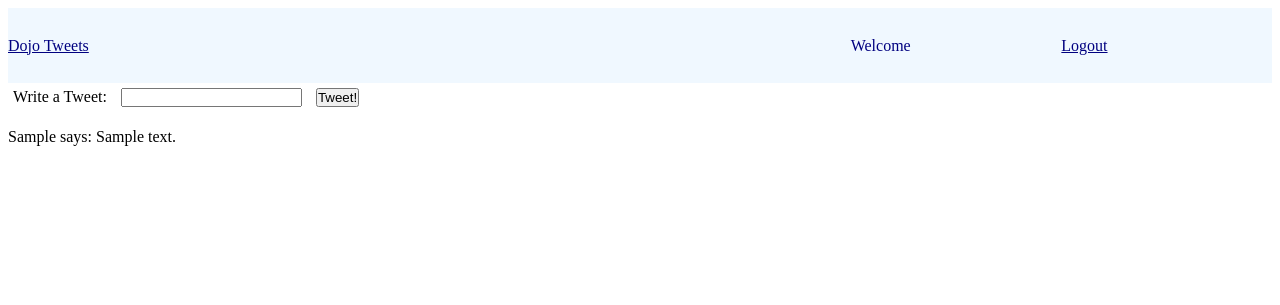
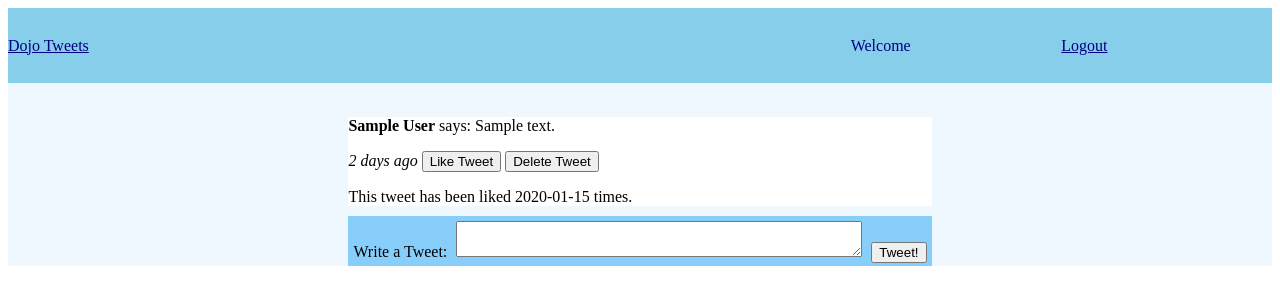
Before and after one commit to nrseals/Coding_Projects, a Flask app: template Python_Projects/flask.projects/dojo_tweets/templates/tweets.html in a window 1280 px wide. Shown: the top 305 px of the page. Run offline with Flask 2, Linux system fonts and the light colour scheme; the visitor is signed in with stand-in values (Sample User, id 1); the template is opened without the code that fills it: most values are stand-ins (such as "Sample title", 1, 10 or a date in 2020).

Commit message:
like and delete

```diff
--- a/Python_Projects/flask.projects/dojo_tweets/server.py
+++ b/Python_Projects/flask.projects/dojo_tweets/server.py
@@ -2,6 +2,7 @@ import re
 from flask import Flask, render_template, redirect, request, session, flash
 from flask_bcrypt import Bcrypt
 from mysqlconnection import connectToMySQL
+from datetime import datetime
 
 SCHEMA = "dojo_tweets"
 EMAIL_REGEX = re.compile(r'^[a-zA-Z0-9.+_-]+@[a-zA-Z0-9._-]+\.[a-zA-Z]+$')
@@ -14,16 +15,22 @@ app.secret_key = "asdfqwerzxcv"
 # Routes
 
 # Index route, login
+
+
 @app.route("/")
 def index():
     return render_template("index.html")
 
 # Registration form
+
+
 @app.route("/register")
 def register():
     return render_template("register.html")
 
 # Validate new user and add to db
+
+
 @app.route("/users/new", methods=['POST'])
 def createUser():
     valid = True
@@ -82,6 +89,8 @@ def createUser():
     return redirect('/')
 
 # Login - validate user input. if successfull, add info to session and redirect to homepage, if not, redirect to index with flash errors
+
+
 @app.route("/users/login", methods=['POST'])
 def login():
     # Validate user input
@@ -93,10 +102,10 @@ def login():
     if len(request.form['password']) < 1:
         is_valid = False
         flash("Please enter your password")
-    #If not valid, return to index
+    # If not valid, return to index
     if not valid:
         return redirect("/")
-    #If length is valid, compare input to db and validate
+    # If length is valid, compare input to db and validate
     else:
         # query db to see if user email exists
         db = connectToMySQL(SCHEMA)
@@ -104,7 +113,7 @@ def login():
             'em': request.form['email']
         }
         query = "SELECT * FROM users WHERE email = %(em)s;"
-        #Result of Query is a List of dictonaries. Because email must be unique, there should only be one object that we store in the user variable
+        # Result of Query is a List of dictonaries. Because email must be unique, there should only be one object that we store in the user variable
         user = db.query_db(query, data)
         # if user email exists and is unique then check pw
         if user:
@@ -128,13 +137,17 @@ def login():
             flash("Please use a valid email address")
             return redirect("/")
 
-#Logout - clears session
+# Logout - clears session
+
+
 @app.route("/logout")
 def logout():
     session.clear()
     return redirect("/")
 
-#Homepage
+# Homepage
+
+
 @app.route('/tweets')
 def tweets():
     # If user is not logged in, redirect to index
@@ -147,13 +160,33 @@ def tweets():
     data = {
         's': session['user_id']
     }
-    query = "SELECT * from users WHERE id = %(s)s" #even though this is only one object, it's given to us in a list from SQL. Must be accessed with syntax "user[0]"
+    # even though this is only one object, it's given to us in a list from SQL. Must be accessed with syntax "user[0]"
+    query = "SELECT * from users WHERE id = %(s)s"
     user = db.query_db(query, data)
     # connect to db retrieve tweets with their username from db
     db = connectToMySQL(SCHEMA)
-    query = "SELECT users.first_name, tweets.created_at, tweets.body, tweets.created_at FROM tweets JOIN users ON tweets.users_id = users.id ORDER BY tweets.created_at DESC"
-    tweets = db.query_db(query, data)
-    print(tweets)
+    query = "SELECT tweets.users_id, tweets.id as tweet_id, users.first_name, users.last_name, tweets.body, tweets.created_at, COUNT(tweets_id) as times_liked FROM liked_tweets RIGHT JOIN tweets ON tweets.id = liked_tweets.tweets_id JOIN users ON tweets.users_id = users.id  GROUP BY tweets.id ORDER BY tweets.created_at DESC"
+    tweets = db.query_db(query)
+
+    db = connectToMySQL(SCHEMA)
+    query = "SELECT * FROM liked_tweets WHERE users_id = %(user_id)s"
+    data = {
+        'user_id': session['user_id']
+    }
+    liked_tweets = [tweet['tweets_id'] for tweet in db.query_db(query, data)]
+    for tweet in tweets:
+        print(datetime.now())
+        time_since_posted = datetime.now() - tweet['created_at']
+        days = time_since_posted.days
+        hours = time_since_posted.seconds//3600
+        minutes = (time_since_posted.seconds//60)%60
+        if tweet['tweet_id'] in liked_tweets:
+            tweet['already_liked'] = True
+        else:
+            tweet['already_liked'] = False
+
+        tweet['time_since_posted'] = (days, hours, minutes)
+
     return render_template("tweets.html", user = user[0], tweets = tweets)
 
 # Tweet Creation
@@ -161,7 +194,7 @@ def tweets():
 def saveTweet():
     if 'user_id' not in session:
         return redirect("/")
-    #validate
+    # validate
     valid = True
     if len(request.form['body']) < 1:
         valid = False
@@ -169,7 +202,7 @@ def saveTweet():
     if len(request.form['body']) > 250:
         valid = False
         flash("Tweet cannot have more than 250 characters")
-    #connect to db, insert query, redirect
+    # connect to db, insert query, redirect
     if valid:
         db = connectToMySQL(SCHEMA)
         data = {
@@ -180,7 +213,48 @@ def saveTweet():
         tweet = db.query_db(query, data)
         return redirect("/tweets")
 
+# Add Like
+@app.route("/tweets/<tweet_id>/add_like")
+def addLike(tweet_id):
+        # connect to db
+        db = connectToMySQL(SCHEMA)
+        data = {
+            'user_id': session['user_id'],
+            'tweet_id': tweet_id,
+        }
+        query = "INSERT INTO liked_tweets (users_id, tweets_id) VALUES (%(user_id)s, %(tweet_id)s)"
+        like = db.query_db(query, data)
+        return redirect ("/tweets")
 
-#End of routes, initalize Flask app
+# App unlike
+@app.route("/tweets/<tweet_id>/unlike")
+def unlike_tweet(tweet_id):
+    query = "DELETE FROM liked_tweets WHERE users_id = %(user_id)s AND tweets_id = %(tweet_id)s"
+    data = {
+        'user_id': session['user_id'],
+        'tweet_id': tweet_id
+    }
+    mysql = connectToMySQL('dojo_tweets')
+    mysql.query_db(query, data)
+    return redirect("/tweets")
+
+# Delete tweet
+@app.route("/tweets/<tweet_id>/delete")
+def delete_tweet(tweet_id):
+
+    # if ON DELETE CASCADE is not set up for tweets DELETE likes first
+    query = "DELETE FROM liked_tweets WHERE tweets_id = %(tweet_id)s"
+    data = {
+        'tweet_id': tweet_id
+    }
+    mysql = connectToMySQL('dojo_tweets')
+    mysql.query_db(query, data)
+
+    query = "DELETE FROM tweets WHERE id = %(tweet_id)s"
+    mysql = connectToMySQL('dojo_tweets')
+    mysql.query_db(query, data)
+    return redirect("/tweets")
+
+# End of routes, initalize Flask app
 if __name__ == "__main__":
     app.run(debug=True)
--- a/Python_Projects/flask.projects/dojo_tweets/static/style.css
+++ b/Python_Projects/flask.projects/dojo_tweets/static/style.css
@@ -1,7 +1,4 @@
-*{
-    padding: 0px;
-    margin: 0px, auto;
-}
+
 #wrapper{
     background-color: aliceblue;
 
@@ -17,7 +14,7 @@ a:link, a:visited{
     color: navy
 }
 #nav{
-    background-color: aliceblue;
+    background-color: skyblue;
     color: navy;
     display: flex;
     align-items: center;
@@ -31,3 +28,24 @@ a:link, a:visited{
 #logout, #name{
     flex: 1
 }
+#tweet_form{
+    max-height: 50px;
+    text-align: center;
+    background-color: lightskyblue
+
+}
+#form{
+    vertical-align: center;
+}
+#feed{
+    display: inline-block;
+    justify-content: center;
+
+}
+#post{
+    text-align: start;
+    background-color: white;
+}
+#main{
+    text-align: center;
+}
--- a/Python_Projects/flask.projects/dojo_tweets/templates/tweets.html
+++ b/Python_Projects/flask.projects/dojo_tweets/templates/tweets.html
@@ -1,30 +1,62 @@
 <!DOCTYPE html>
 <html lang="en">
+
 <head>
     <meta charset="UTF-8">
     <meta http-equiv="X-UA-Compatible" content="IE=edge">
     <meta name="viewport" content="width=device-width, initial-scale=1.0">
     <link rel="stylesheet" type="text/css" href="{{ url_for('static', filename='style.css') }}">
-    <title>Document</title>
+    <title>Dojo Tweets</title>
 </head>
+
 <body>
+    <div id="wrapper">
         <div id="nav">
             <a id="home" href="/">Dojo Tweets</a>
             <!-- Make name a link to profile -->
             <a id="name">Welcome {{user['first_name']}} {{user['last_name']}}</a>
             <a id="logout" href="/logout">Logout</a>
         </div>
+        <div id="main">
+            <div id="feed">
+                <br>
+                {% for tweet in tweets %}
+                <div id="post">
+                <p><strong>{{tweet.first_name}} {{tweet.last_name}}</strong> says: {{tweet.body}}</p>
+                <em>
+                    <!-- python templating, conditional check for existing tweets -->
+                    {% if tweet.time_since_posted[0] %}
+                    <!-- checks for timestamp values from line 159 of sever.py -->
+                    {{tweet.time_since_posted[0]}} days
+                    {% elif tweet.time_since_posted[1] %}
+                    {{tweet.time_since_posted[1]}} hours
+                    {% elif tweet.time_since_posted[2] %}
+                    {{tweet.time_since_posted[2]}} minutes
+                    {% else %}
+                    less than a minute
+                    {% endif%}
+                    ago
+                </em>
+                {% if tweet.already_liked %}
+                <a href='/tweets/{{tweet.tweet_id}}/unlike'><button>Unlike Tweet</button></a>
+                {% else %}
+                <a href='/tweets/{{tweet.tweet_id}}/add_like'><button>Like Tweet</button></a>
+                {% endif %}
+                {% if session['user_id'] == tweet.users_id %}
+                <a href='/tweets/{{tweet.tweet_id}}/delete'><button>Delete Tweet</button></a>
+                {% endif %}
+                <p style="margin-bottom: 10px">This tweet has been liked {{tweet.times_liked}} times.</p>
+            </div>
+                {% endfor %}
             <div id="tweet_form">
-        <form action="/tweets/create" method="POST">
-            <label for="tweet">Write a Tweet:</label>
-            <input type="text-area" name="body">
+                <form id="form" action="/tweets/create" method="POST">
+                    <label>Write a Tweet:</label>
+                    <textarea style="height: 30px; width: 400px; margin-top: 5px;" name="body"></textarea>
                     <input type="submit" value="Tweet!">
                 </form>
             </div>
-    <div id="feed">
-        {% for tweet in tweets %}
-        <p>{{tweet.first_name}} says: {{tweet.body}}</p>
-        {% endfor %}
+        </div>
     </div>
 </body>
+
 </html>
```
Lines whose indentation alone changed are shown as unchanged.
